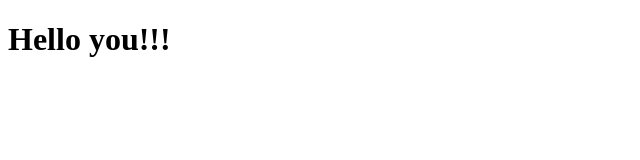
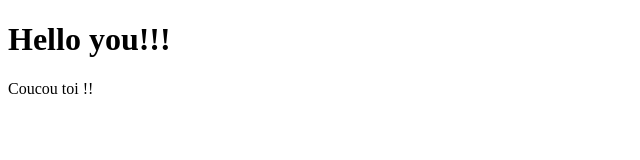
Before and after one commit to alexandredess/firstProject, a plain HTML site: page index.html in a window 1280 px wide. Shown: the whole page, without its empty margins (0-640 px from the left). Drawn offline with Linux system fonts and the light colour scheme.

Commit message:
paragraphe coucou

```diff
--- a/index.html
+++ b/index.html
@@ -7,5 +7,6 @@
 </head>
 <body>
     <h1>Hello you!!!</h1>
+    <p>Coucou toi !!</p>
 </body>
 </html>
```
